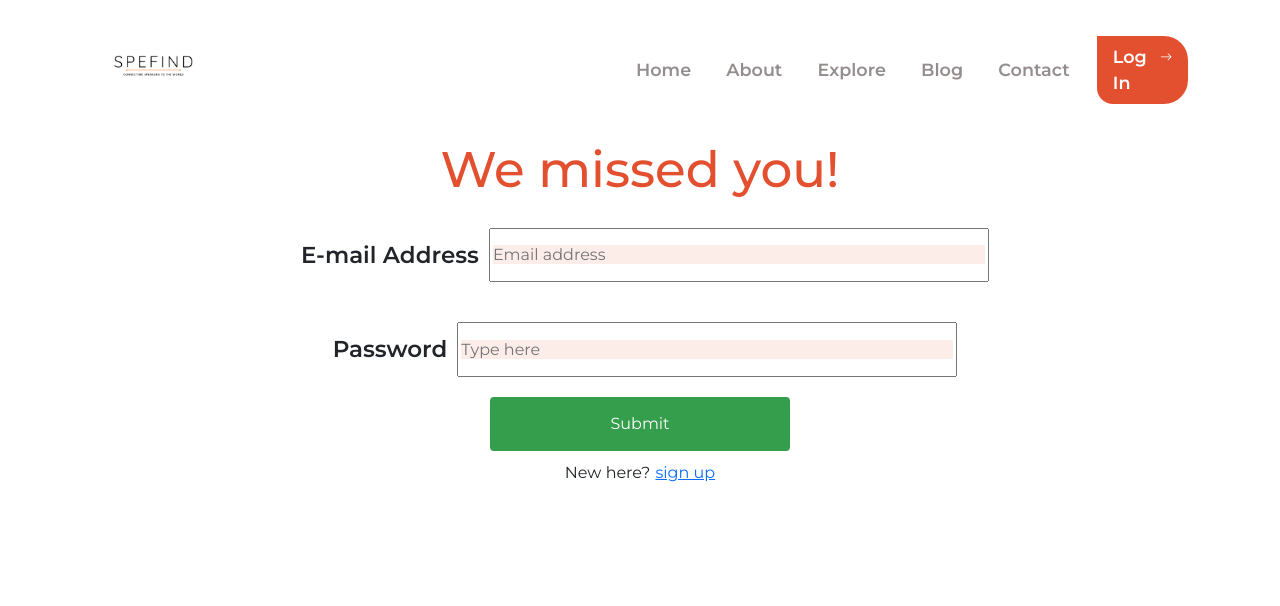
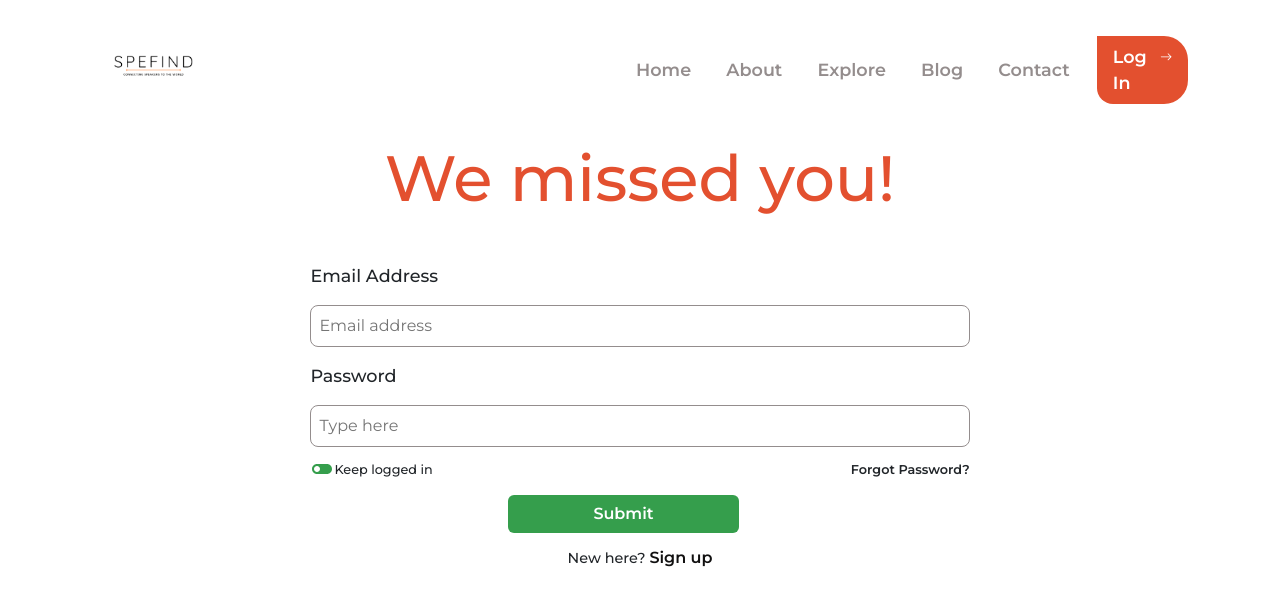
Before and after one commit to ADA-Software-Engineering-Program/spefind, a React (Create React App) app: page /login in a window 1280 px wide. Shown: the top 606 px of the page. Built offline with nearby package versions, Linux system fonts and the light colour scheme.

Commit message:
Corrected the Login page alignment

```diff
--- a/src/Components/SignIn/SignIn.css
+++ b/src/Components/SignIn/SignIn.css
@@ -1,145 +1,85 @@
-.SGN {
-    background-image: var(--bg);
+.SignInForm {
+    width: 100%;
+    margin: auto;
+    margin-top: .5rem;
+    padding: 1.4rem;
 }
 
 
-.missed {
-    display: flex;
-    justify-content: center;
-    align-items: center;
-
-}
-.miss {
-    font-size: 50px;
-    color: #E3502F;
-    font-family: 'Montserrat';
 
 
+.miss {
+    color: var(--orange);
+    font-size: 2rem;
+    text-align: center;
 }
 
-
-.SignInForm {
-     display: flex;
-     width: 100%;
-     align-items: center;
-     flex-direction: column;
-
-
-    /* justify-content: center;  */
-
-}
-.FormInput {
-    display: flex;
-    justify-content: center;
-    width: 100%;
-    margin: 20px;
-
+.logLabel {
+    text-align: start;
+    font-size: 1.1rem;
+    font-weight: 500;
+    margin-top: 1rem;
+    margin-bottom: -2rem;
 }
 
-.Inputform::placeholder{
-background-color: var(--bg);
-opacity: 1;
+.inputForm {
+    width: 100%;
+    padding: .5rem;
+    margin-top: 1rem;
+    border: 1.7px solid var(--grey);
+    border-radius: .5rem;
 }
 
+.forgot {
+    display: flex;
+    justify-content: space-between;
+    font-size: .8rem;
+    margin-top: .8rem;
+    font-weight: 500;
+}
 
-.Inputform{
-    width: 500px;
+.toggle{
+    width: 1.5rem;
+    height: 1.5rem;
+    margin-top: -.2rem;
+    color: var(--green);
+}
 
+.btnSign {
+    width: 45%;
+    background-color: var(--green);
+    color: #fff;
+    font-weight: 600;
+    margin: auto 28%;
+    margin-top: 1rem;
 }
-.Label{
-padding: 10px;
+
+.new {
+    text-align: center;
+    font-size: .9rem;
+    margin-top: -.6rem;
+    font-weight: 500;
 }
-.Forgot-Password {
-display: flex;
+
+.new a {
+    text-decoration: none;
+    font-size: 1rem;
+    font-weight: 600;
+    color: #111010;
 }
-.p {
-    display: flex;
-    justify-content: space-around;
+
+@media only screen and (min-width:1024px) {
+    .SignInForm {
+        width: 55%;
+
+    }
+
+    .miss {
+        font-size: 4rem;
+    }
+
+    .btnSign {
+        width: 35%;
+        margin: auto 30%;
+    }
 }
-.btnSign {
-    background: #359E4C;
-    width: 300px;
-    padding: 15px;
-    color: #fff;
-    border: none;
-    outline: hidden;
-    border-radius: 4px;
-    cursor: pointer;
-}
-.new {
-    display: flex;
-    padding: 10px;
-    gap: 5px;
-
-}
-@media only screen and (max-width: 768px) {
- .SGN {
-   background-image: var(--bg);
- }
-
- .missed {
-   display: flex;
-   justify-content: center;
-   align-items: center;
-   flex-direction: column;
- }
-
- .miss {
-   font-size: 30px;
-   color: #E3502F;
-   font-family: 'Montserrat';
- }
-
- .SignInForm {
-   display: flex;
-   width: 100%;
-   align-items: center;
-   flex-direction: column;
- }
-
- .FormInput {
-   display: flex;
-   justify-content: center;
-   width: 100%;
-   margin: 10px;
-   flex-wrap: wrap;
- }
-
- .InputForm {
-   width: 80%;
-   margin: 5px;
- }
-
- .Label {
-   padding: 5px;
- }
-
- .Forgot-Password {
-   display: flex;
-   flex-wrap: wrap;
-   justify-content: space-between;
- }
-
- .p {
-   display: flex;
-   justify-content: space-around;
-   flex-wrap: wrap;
- }
-
- .btnSign {
-   background: #359E4C;
-   width: 100%;
-   padding: 15px;
-   color: #fff;
-   border: none;
-   outline: hidden;
-   border-radius: 4px;
-   cursor: pointer;
- }
-
- .new {
-   display: flex;
-   padding: 5px;
-   gap: 5px;
- }
-}
--- a/src/Components/SignIn/SignIn.js
+++ b/src/Components/SignIn/SignIn.js
@@ -4,6 +4,7 @@ import "./SignIn.css";
 import { auth } from "../../firebase/firebase";
 import { signInWithEmailAndPassword } from "firebase/auth";
 import { useNavigate } from "react-router-dom";
+import { MdToggleOff } from "react-icons/md"
 
 const SignIn = () => {
   const navigate = useNavigate();
@@ -28,56 +29,44 @@ const SignIn = () => {
   };
   return (
     <div>
-      <div className="SGN">
         <Navbar />
-        <div className="missed">
-          <h1 className="miss">We missed you!</h1>
-        </div>
-        <div className="SignInForm">
-          <div className="FormInput">
-            <label className="Label">E-mail Address</label>
-            {/* <input className="InputForm" type="" placeholder="Type here" /> */}
+        <h1 className="miss">We missed you!</h1>
 
+        <form className="SignInForm">
+            <label for="email" className="logLabel">Email Address</label><br/>
             <input
-              id="email-address"
+              id="email"
               name="email"
-              className="Inputform"
+              className="inputForm"
               type="email"
               required
               placeholder="Email address"
               onChange={(e) => setEmail(e.target.value)}
-            />
-          </div>
+            /><br/>
 
-          <div className="FormInput">
-            <label className="Label">Password</label>
+            <label for="password" className="logLabel">Password</label><br/>
             <input
-              className="Inputform"
+             id="password"
+              className="inputForm"
               type="password"
               onChange={(e) => setPassword(e.target.value)}
               placeholder="Type here"
-            />
-          </div>
+            /><br/>
+           <div className="forgot">
+            <div className="d-flex">
+                <MdToggleOff className="toggle"/>
+                <p>Keep logged in</p>
+            </div>
+            <p className="fw-semibold">Forgot Password? </p>
+           </div>
 
-          {/* <div className="Forgot-Password">
-          <p className="p">Keep Logged in</p>
-          <p className="p">Forgot Password?</p>
-        </div> */}
-
-          <div>
-            <button className="btnSign" onClick={onSubmit} type="submit">
+            <button className="btn btnSign" onClick={onSubmit} type="submit">
               Submit
             </button>
-          </div>
 
-          <div className="new">
-            <p>New here? </p>
-            <p>
-              <a href="/SignUp-first"> sign up</a>
-            </p>
-          </div>
-        </div>
-      </div>
+        </form>
+        <p className="new"> New here?  <a href="/SignUp-first"> Sign up</a> </p>
+
     </div>
   );
 };
--- a/src/pages/CreateProfile/CreateProfile.css
+++ b/src/pages/CreateProfile/CreateProfile.css
@@ -25,9 +25,10 @@
 .profileForms .gender{
     display: flex;
     flex-direction: column;
-    align-items: baseline;
+    align-items: start;
     margin-bottom: 20px;
 }
+
 .profileInput, select,textarea{
     width: 100%;
     padding: 5px;
@@ -59,10 +60,23 @@
     font-size: 12px;
 }
 
-input[type=checkbox]{
-    display: flex;
-    margin-right:5px ;
+.genders{
+    display: inline-block;
+    vertical-align: middle;
+    -webkit-appearance: none;
+    -moz-appearance: none;
+    appearance: none;
+    border-radius: 50%;
+    width: 1.2rem;
+    height: 1.2rem;
+    border: 1px solid #d9d9d9;
+    margin-right: 16px ;
 }
+
+.genderLabel {
+    font-weight: 500;
+}
+
 input[type=submit]{
     margin-top: 14px;
     background-color:#04aa6d ;
@@ -73,7 +87,7 @@ input[type=submit]{
     color: #fff;
     margin-bottom: 40px;
 }
-label{
+.profileLabel{
     text-align: center;
     display: flex;
     justify-content: center;
@@ -123,7 +137,7 @@ label{
         margin: 0 80px ;
     }
 
-    input[type=text],select,textarea{
+    .profileInput, select,textarea{
         padding: 10px;
         margin: 20px 0;
     }
@@ -136,7 +150,7 @@ label{
         font-size: 14px;
     }
 
-    label{
+    .profileLabel{
         font-size: 23px;
         font-weight: 600;
     }
--- a/src/pages/CreateProfile/CreateProfile.js
+++ b/src/pages/CreateProfile/CreateProfile.js
@@ -19,31 +19,31 @@ const CreateProfile = () => {
           <form className='profileForms'>
 
             <div className="name"></div>
-              <label>FIRST NAME* </label>
+              <label className='profileLabel'>FIRST NAME* </label>
               <input type="text" name="firstname" className='profileInput' />
 
-              <label>LAST NAME* </label>
+              <label className='profileLabel'>LAST NAME* </label>
               <input type="text" name="lastname" className='profileInput' />
 
 
-              <label>GENDER*</label>
+              <label className='profileLabel'>GENDER*</label>
               <div className="gender">
 
-              <label >
-                <input type="checkbox" name="gender" />Male
+              <label className='genderLabel'>
+                <input type="checkbox" name="gender" className='genders' />Male
               </label>
 
-              <label >
-                <input type="checkbox" name="gender" />Female
+              <label className='genderLabel' >
+                <input type="checkbox" name="gender"className='genders'  />Female
               </label>
 
-              <label >
-                <input type="checkbox" name="gender" />Other
+              <label className='genderLabel'>
+                <input type="checkbox" name="gender" className='genders'  />Other
               </label>
             </div>
 
 
-            <label >PROFILE PICTURE*</label>
+            <label className='profileLabel'>PROFILE PICTURE*</label>
             <div className="upload">
 
               <button className="select">Select File</button>
@@ -51,7 +51,7 @@ const CreateProfile = () => {
             </div>
 
 
-            <label>COUNTRY OR STATE*  </label>
+            <label className='profileLabel'>COUNTRY OR STATE*  </label>
             <select >
                 <option value="0">-None-</option>
                 <option value="1">Nigeria</option>
@@ -62,7 +62,7 @@ const CreateProfile = () => {
             </select>
 
 
-            <label>TIMEZONE*  </label>
+            <label className='profileLabel'>TIMEZONE*  </label>
             <select >
                 <option value="0">-None-</option>
                 <option value="1">Nigeria</option>
@@ -73,7 +73,7 @@ const CreateProfile = () => {
             </select>
 
 
-            <label>CITY*  </label>
+            <label className='profileLabel'>CITY*  </label>
             <select >
                 <option value="0">-None-</option>
                 <option value="1">Nigeria</option>
@@ -84,7 +84,7 @@ const CreateProfile = () => {
             </select>
 
 
-            <label style={{margin:20}}>BIOGRAPHICS </label>
+            <label className='profileLabel' style={{margin:20}}>BIOGRAPHICS </label>
             <div className="bio">
 
               <h2 >Bio* </h2>
@@ -99,7 +99,7 @@ const CreateProfile = () => {
               </div>
             </div>
 
-            <label style={{margin:20}}>PAST EVENTS</label>
+            <label className='profileLabel' style={{margin:20}}>PAST EVENTS</label>
             <div className="bio">
 
               <h2 >Videos and photos </h2>
```
